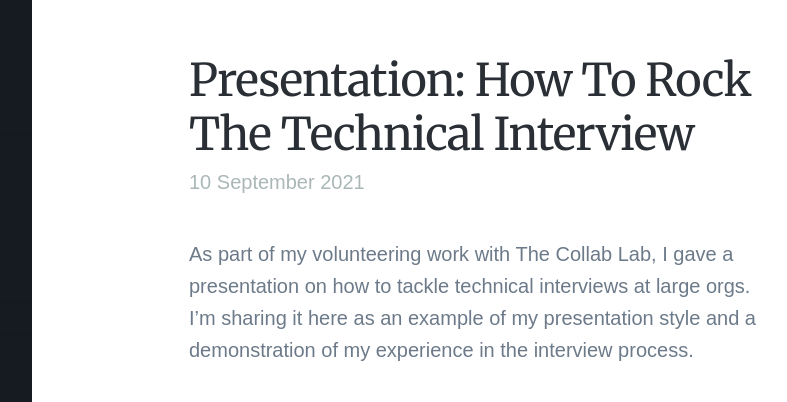
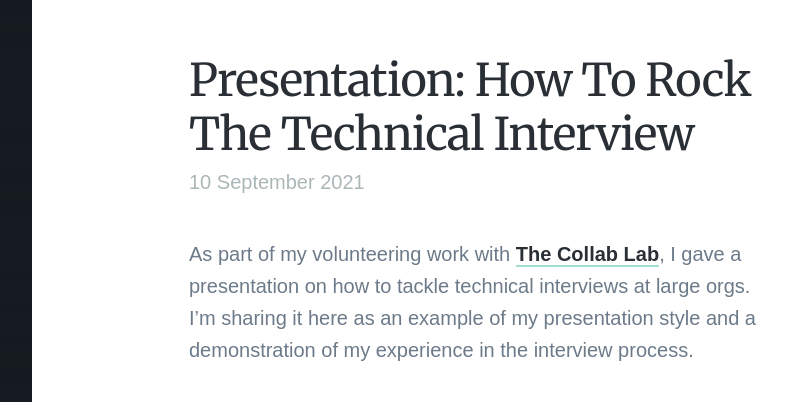
Before and after one commit to sendmalwhere/beru-dot-dev, a Jekyll site: the page built from _posts/2021-09-10-how-to-rock-the-technical-interview.md, in a window 1280 px wide and 900 px high, cut to the strip 0-402 px from the top of the window. Shown: the whole strip, without its empty margins (352-1139 px from the left). Built offline with Jekyll 4.4.1, drawn with Linux system fonts in a browser that asks for light colours; nearby versions of some CDN libraries; some web fonts are replaced; part of the change alters nothing that is shown.

```diff
--- a/_posts/2021-09-10-how-to-rock-the-technical-interview.md
+++ b/_posts/2021-09-10-how-to-rock-the-technical-interview.md
@@ -3,6 +3,6 @@ title: 'Presentation: How To Rock The Technical Interview'
 date: 2021-09-10 00:00:00
 ---
 
-As part of my volunteering work with The Collab Lab, I gave a presentation on how to tackle technical interviews at large orgs. I’m sharing it here as an example of my presentation style and a demonstration of my experience in the interview process.
+As part of my volunteering work with [The Collab Lab](https://the-collab-lab.codes/), I gave a presentation on how to tackle technical interviews at large orgs. I’m sharing it here as an example of my presentation style and a demonstration of my experience in the interview process.
 
 <iframe width="560" height="315" src="https://www.youtube.com/embed/Sh1q3B0LLI0?si=sTXYHNDNkIV2Lb45" title="YouTube video player" frameborder="0" allow="accelerometer; autoplay; clipboard-write; encrypted-media; gyroscope; picture-in-picture; web-share" allowfullscreen></iframe>
```
